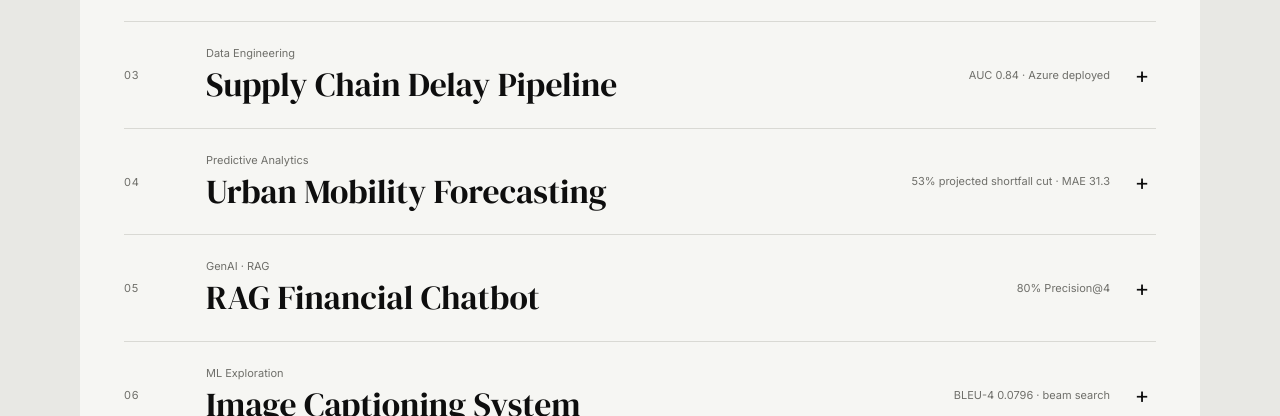
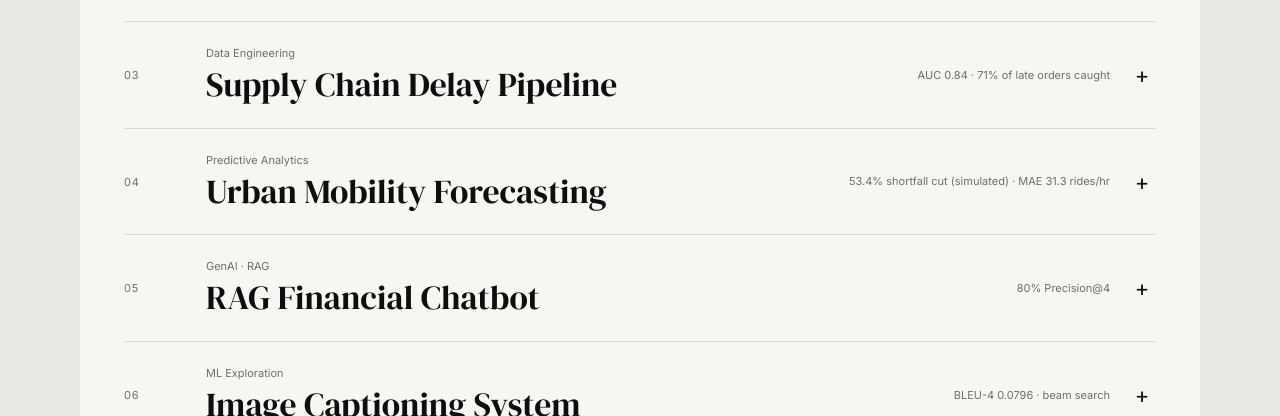
Before and after one commit to Akankshaaa09/akankshaaa09.github.io, a plain HTML site: page index.html in a window 1280 px wide. Shown: the part 618-1034 px from the top of the page. Drawn offline with Linux system fonts and the light colour scheme.

Commit message:
Revise project details in index.html
Updated project descriptions and details for various builds in the index.html file, enhancing clarity and providing additional context for each project.

```diff
--- a/index.html
+++ b/index.html
@@ -107,11 +107,11 @@
 {k:"build",ty:"Data Analytics",nm:"KKBox Churn Analysis",ds:"Processed 1.4GB of listening logs. XGBoost churn model with SHAP explainability on 970K subscribers, tying an 8× churn gap to auto-renewal.",sk:"Python · SQL · XGBoost · SHAP · Streamlit",st:"AUC 0.9876 · 5-fold CV 0.9875",
 sec:[["The problem","Understand what drives subscription churn and identify customers most likely to leave."],["Scale","970K+ subscribers · 1.43M+ transactions · 1.4GB of daily listening logs."],["Analysis","SQL CTEs, window functions, XGBoost and SHAP were used to identify retention drivers."],["Result","Found an 8× churn gap tied to auto-renewal behaviour and built a prioritisation dashboard."]],
 ln:[["GitHub","https://github.com/Akankshaaa09/kkbox-subscription-retention-analysis"],["Live app","https://kkbox-subscription-retention-analysis-09.streamlit.app/"]]},
-{k:"build",ty:"Data Engineering",nm:"Supply Chain Delay Pipeline",ds:"End-to-end Azure analytics pipeline on 96K Olist orders. XGBoost delay classifier against 13.8:1 class imbalance. Power BI dashboard for stakeholders.",sk:"Azure · XGBoost · Power BI · Python",st:"AUC 0.84 · Azure deployed",
-sec:[["The problem","Identify the operational drivers behind late deliveries across a large marketplace dataset."],["Scale","96K orders across 27 seller states."],["Approach","Built an Azure analytics pipeline and trained an XGBoost classifier against a 13.8:1 class imbalance."],["Output","Power BI supplier KPI scorecards and regional heatmaps for stakeholder analysis."]],
+{k:"build",ty:"Data Engineering",nm:"Supply Chain Delay Pipeline",ds:"End-to-end analytics pipeline on 96K Olist orders: Azure Blob Storage, Python ETL and a Power BI dashboard for stakeholders. XGBoost delay classifier built against 13.8:1 class imbalance.",sk:"Azure Blob Storage · Python · XGBoost · Power BI",st:"AUC 0.84 · 71% of late orders caught",
+sec:[["The problem","Identify the operational drivers behind late deliveries across a large marketplace dataset."],["Scale","96K orders across 27 seller states."],["Approach","Stored raw and processed data in Azure Blob Storage, ran the ETL in Python, and trained an XGBoost classifier against a 13.8:1 class imbalance (AUC 0.84, 71% late-order recall)."],["Output","Power BI supplier KPI scorecards and regional heatmaps for stakeholder analysis."]],
 ln:[["GitHub","https://github.com/Akankshaaa09/supply-chain-analytics"]]},
-{k:"build",ty:"Predictive Analytics",nm:"Urban Mobility Forecasting",ds:"Analysed 2.82M NYC taxi trips. Found a 2.1× rush-hour demand spike and used forecasting to inform fleet rebalancing.",sk:"Python · XGBoost · Statistical Modelling · Streamlit",st:"53% projected shortfall cut · MAE 31.3",
-sec:[["The problem","Forecast demand patterns and identify where supply could be rebalanced."],["Scale","2.82M NYC taxi trips."],["Finding","Rush-hour demand was 2.1× higher, while weekends showed a 30% drop."],["Result","Forecasting and rebalancing simulation projected a 53% shortfall reduction."]],
+{k:"build",ty:"Predictive Analytics",nm:"Urban Mobility Forecasting",ds:"Analysed 2.82M NYC taxi trips from January 2025 and found a 2.1× rush-hour demand spike. Compared XGBoost against Prophet and Seasonal-Naive with 3-fold walk-forward validation to inform fleet rebalancing.",sk:"Python · XGBoost · Statistical Modelling · Streamlit",st:"53.4% shortfall cut (simulated) · MAE 31.3 rides/hr",
+sec:[["The problem","Forecast demand patterns and identify where supply could be rebalanced."],["Scale","2.82M NYC taxi trips, January 2025."],["Finding","Rush-hour demand was 2.1× higher, while weekends showed a 30% drop."],["Result","XGBoost beat Prophet (MAE 31.3 vs 47.8 rides/hr) and Seasonal-Naive (60.1) in all 3 walk-forward folds. A rebalancing simulation projected a 53.4% shortfall reduction, about 104K rides/day recovered across 10 zones."]],
 ln:[["GitHub","https://github.com/Akankshaaa09/urban-mobility-demand-forecasting"],["Live app","https://urban-mobility-demand-forecasting.streamlit.app/"]]},
 {k:"build",ty:"GenAI · RAG",nm:"RAG Financial Chatbot",ds:"Plain-language Q&A over financial documents with optimised FAISS vector search and evaluation on a hand-labelled question set.",sk:"LangChain · FAISS · Cohere · Streamlit",st:"80% Precision@4",
 sec:[["The problem","Make financial documents easier to query using plain-language questions."],["Approach","Built a retrieval-augmented generation pipeline using FAISS vector search and Cohere."],["Evaluation","Evaluated retrieval using a hand-labelled question set."],["Result","Achieved 80% Precision@4 and tested out-of-domain behaviour."]],
```
